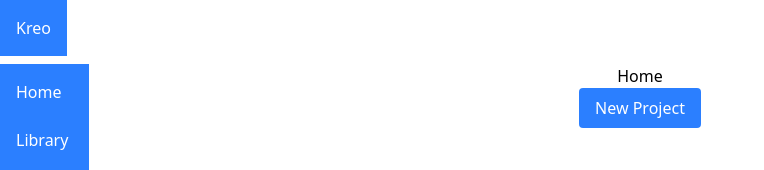
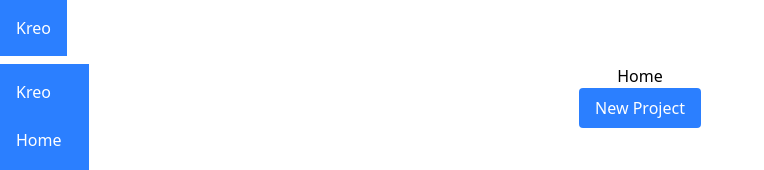
Before and after one commit to ThamzidKarim/Kreo, a React (Vite) app: page / in a window 1280 px wide. Shown: the top 170 px of the page, without its empty margins (0-764 px from the left). Built offline with nearby package versions, Linux system fonts and the light colour scheme.

Commit message:
Add project name to Navbar

```diff
--- a/src/components/NavBar.tsx
+++ b/src/components/NavBar.tsx
@@ -4,6 +4,7 @@ function NavBar() {
     return(
         <nav className="bg-blue-500 text-white p-4 h-full fixed top-0 left-0 mt-16">
             <ul className="flex flex-col gap-6">
+                <li><Link to="/">Kreo</Link></li>
                 <li><Link to="/home">Home</Link></li>
                 <li><Link to="/library">Library</Link></li>
                 <li><Link to="/story">Story</Link></li>
```
